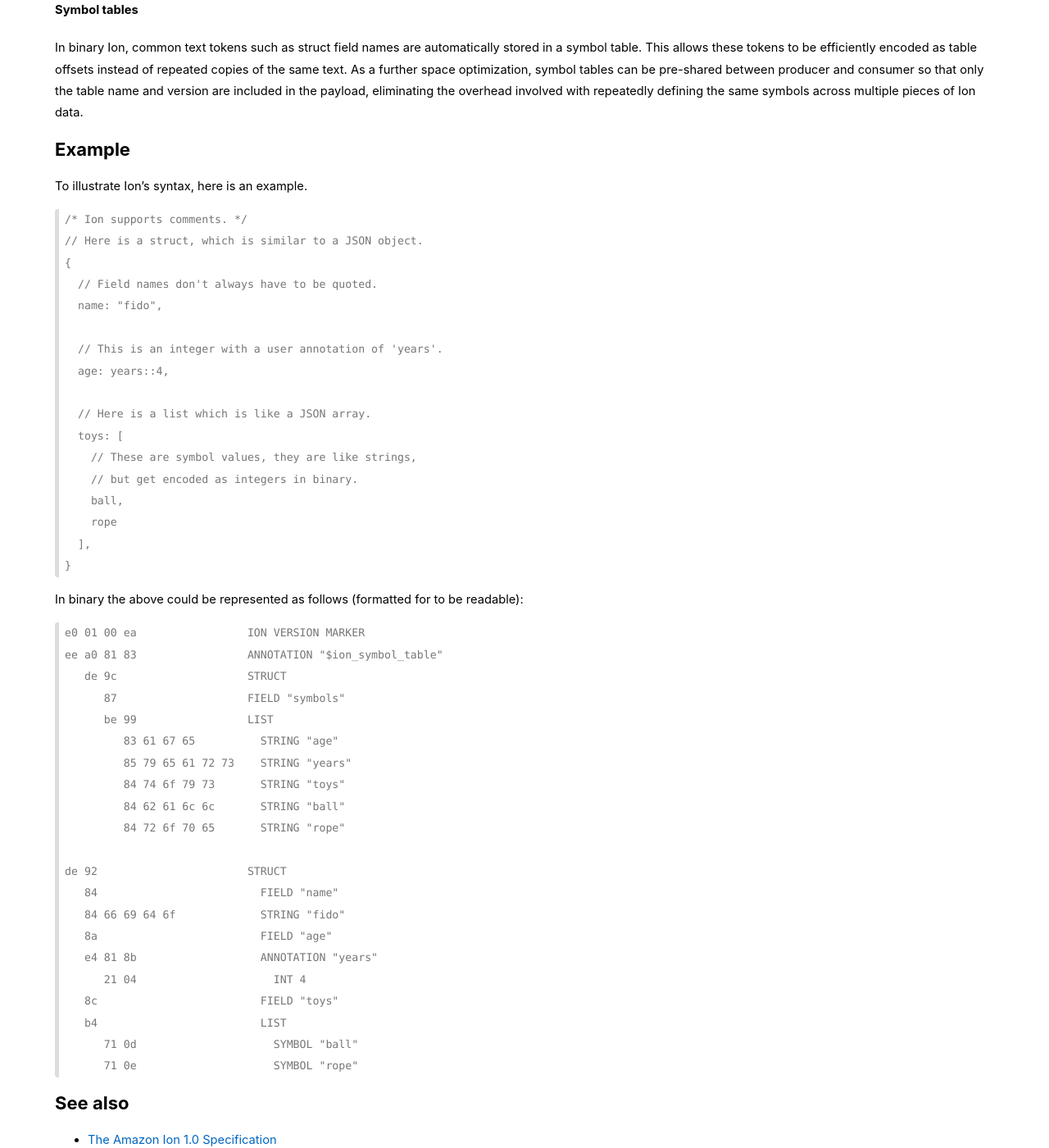
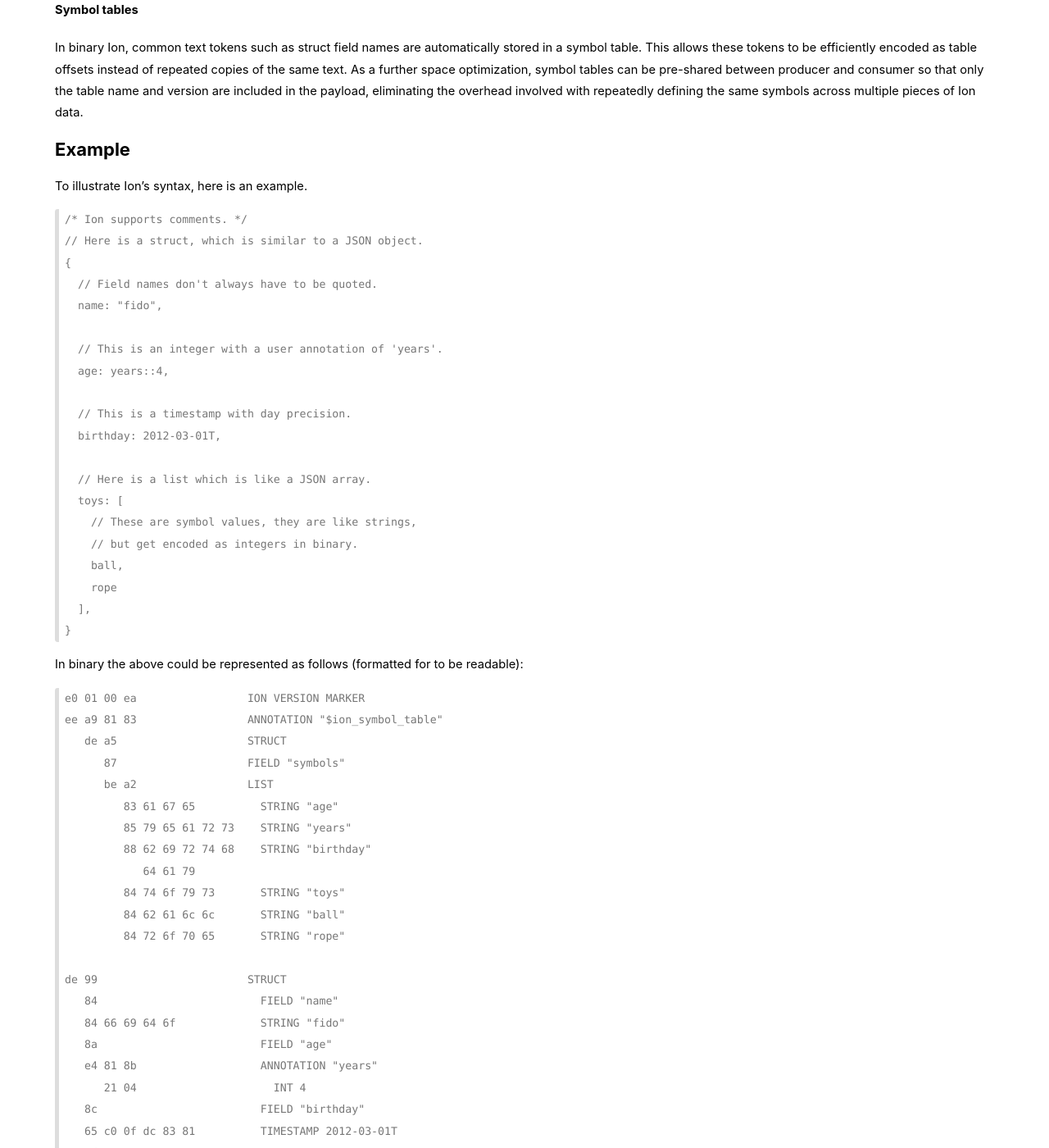
Before and after one commit to amazon-ion/ion-docs, a Jekyll site: the page built from index.md, in a window 1280 px wide and 1400 px high, scrolled down 2628 px. Shown: the whole window at 82% size. Built offline with Jekyll 4.4.1, drawn with Linux system fonts in a browser that asks for light colours; some of the changed text lies outside the part shown.

Commit message:
Adds "birthday" example field with timestamp.

````diff
--- a/index.md
+++ b/index.md
@@ -195,6 +195,9 @@
   // This is an integer with a user annotation of 'years'.
   age: years::4,
 
+  // This is a timestamp with day precision.
+  birthday: 2012-03-01T,
+
   // Here is a list which is like a JSON array.
   toys: [
     // These are symbol values, they are like strings,
@@ -209,26 +212,30 @@
 
 ```
 e0 01 00 ea                 ION VERSION MARKER
-ee a0 81 83                 ANNOTATION "$ion_symbol_table"
-   de 9c                    STRUCT
+ee a9 81 83                 ANNOTATION "$ion_symbol_table"
+   de a5                    STRUCT
       87                    FIELD "symbols"
-      be 99                 LIST
+      be a2                 LIST
          83 61 67 65          STRING "age"
          85 79 65 61 72 73    STRING "years"
+         88 62 69 72 74 68    STRING "birthday"
+            64 61 79
          84 74 6f 79 73       STRING "toys"
          84 62 61 6c 6c       STRING "ball"
          84 72 6f 70 65       STRING "rope"
 
-de 92                       STRUCT
+de 99                       STRUCT
    84                         FIELD "name"
    84 66 69 64 6f             STRING "fido"
    8a                         FIELD "age"
    e4 81 8b                   ANNOTATION "years"
       21 04                     INT 4
-   8c                         FIELD "toys"
+   8c                         FIELD "birthday"
+   65 c0 0f dc 83 81          TIMESTAMP 2012-03-01T
+   8d                         FIELD "toys"
    b4                         LIST
-      71 0d                     SYMBOL "ball"
-      71 0e                     SYMBOL "rope"
+      71 0e                     SYMBOL "ball"
+      71 0f                     SYMBOL "rope"
 ```
 
 ## See also
````
